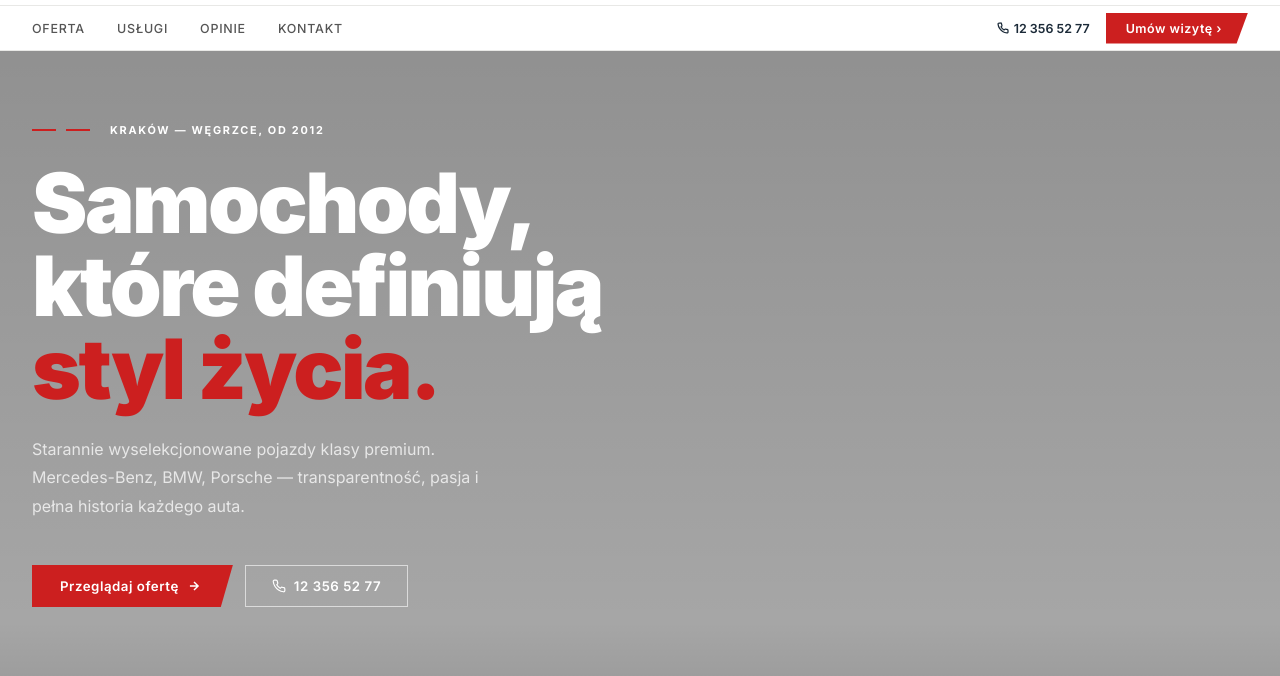
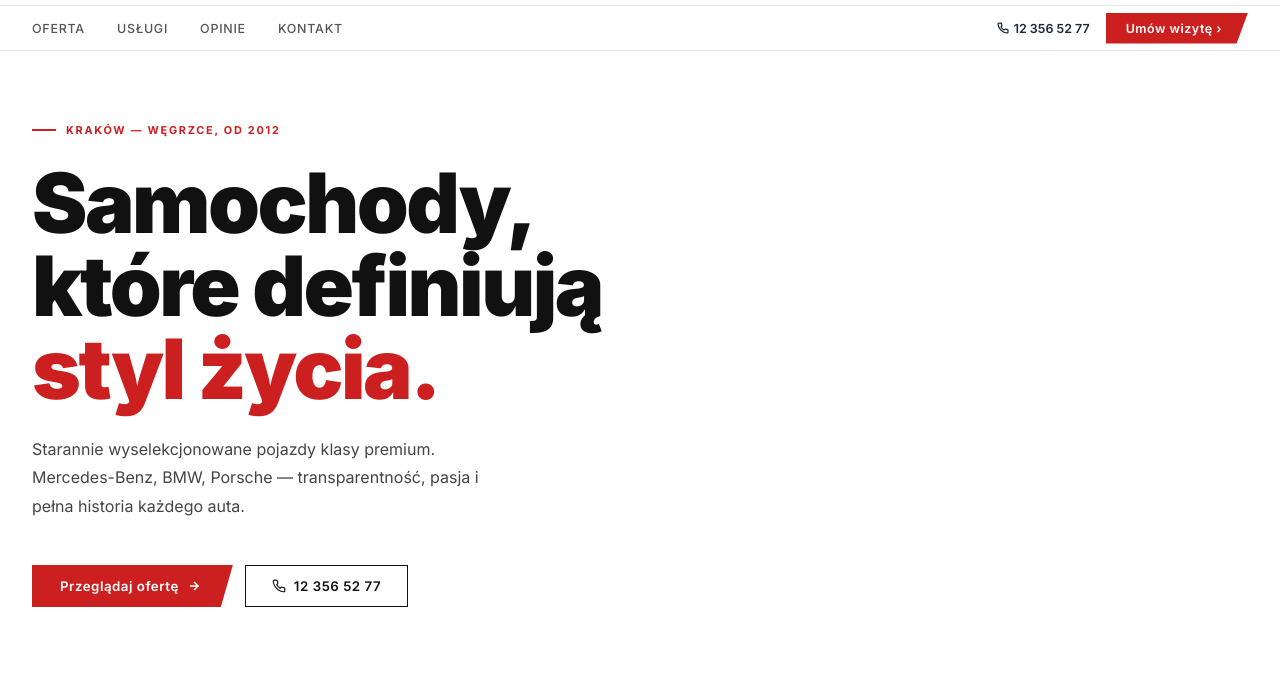
Before and after one commit to protocki17-cell/szk-site, a plain HTML site: page index.html in a window 1280 px wide. Shown: the part 69-745 px from the top of the page. Drawn offline with Linux system fonts and the light colour scheme.

Commit message:
Video: zoom out, white blur frame, 4K quality

```diff
--- a/index.html
+++ b/index.html
@@ -219,33 +219,48 @@
 <!-- ═══════════════ HERO ═══════════════ -->
 <section style="position:relative;min-height:100vh;padding-top:112px;overflow:hidden;display:flex;align-items:center;">
 
-  <!-- Video background -->
-  <video autoplay muted loop playsinline id="hero-video" style="position:absolute;inset:-8%;width:116%;height:116%;object-fit:cover;z-index:0;transform:scale(0.88);transition:opacity 1.2s ease;opacity:0;">
+  <!-- Video background — oddalony, 4K crisp -->
+  <video autoplay muted loop playsinline id="hero-video"
+    style="position:absolute;inset:0;width:100%;height:100%;object-fit:cover;z-index:0;
+           transform:scale(0.72) translateY(2%);
+           transform-origin:center center;
+           transition:opacity 1.4s cubic-bezier(0.16,1,0.3,1);
+           opacity:0;
+           image-rendering:high-quality;
+           filter:brightness(1.05) contrast(1.08) saturate(1.1);">
     <source src="porsche1.mp4" type="video/mp4"/>
   </video>
-  <!-- Dark overlay -->
-  <div style="position:absolute;inset:0;background:linear-gradient(to bottom, rgba(0,0,0,0.45) 0%, rgba(0,0,0,0.35) 60%, rgba(0,0,0,0.65) 100%);z-index:1;"></div>
+
+  <!-- Biały profesjonalny blur — ramka dookoła wideo -->
+  <!-- góra -->
+  <div style="position:absolute;top:0;left:0;right:0;height:28%;background:linear-gradient(to bottom,rgba(255,255,255,1) 0%,rgba(255,255,255,0.0) 100%);z-index:1;"></div>
+  <!-- dół -->
+  <div style="position:absolute;bottom:0;left:0;right:0;height:28%;background:linear-gradient(to top,rgba(255,255,255,1) 0%,rgba(255,255,255,0.0) 100%);z-index:1;"></div>
+  <!-- lewo -->
+  <div style="position:absolute;top:0;left:0;bottom:0;width:16%;background:linear-gradient(to right,rgba(255,255,255,1) 0%,rgba(255,255,255,0.0) 100%);z-index:1;"></div>
+  <!-- prawo -->
+  <div style="position:absolute;top:0;right:0;bottom:0;width:16%;background:linear-gradient(to left,rgba(255,255,255,1) 0%,rgba(255,255,255,0.0) 100%);z-index:1;"></div>
+
+  <!-- Delikatna biała mgiełka na wideo -->
+  <div style="position:absolute;inset:0;background:rgba(255,255,255,0.08);z-index:1;backdrop-filter:blur(0.4px);"></div>
 
   <div style="position:relative;z-index:2;max-width:1360px;margin:0 auto;padding:80px 2rem 64px;width:100%;">
 
     <!-- Eyebrow -->
-    <div class="label reveal" style="margin-bottom:24px;color:#fff;">
-      <span style="background:var(--red);width:24px;height:2px;display:inline-block;margin-right:10px;"></span>
-      Kraków — Węgrzce, od 2012
-    </div>
+    <div class="label reveal" style="margin-bottom:24px;">Kraków — Węgrzce, od 2012</div>
 
     <!-- Headline -->
-    <h1 class="reveal d1" style="font-size:clamp(2.8rem,6.5vw,6rem);font-weight:900;line-height:1.0;letter-spacing:-0.03em;max-width:900px;margin-bottom:24px;color:#fff;">
+    <h1 class="reveal d1" style="font-size:clamp(2.8rem,6.5vw,6rem);font-weight:900;line-height:1.0;letter-spacing:-0.03em;max-width:900px;margin-bottom:24px;color:var(--text);">
       Samochody,<br/>które definiują<br/><span style="color:var(--red);">styl życia.</span>
     </h1>
 
-    <p class="reveal d2" style="font-size:1rem;color:rgba(255,255,255,0.75);max-width:480px;line-height:1.8;margin-bottom:44px;">
+    <p class="reveal d2" style="font-size:1rem;color:#444;max-width:480px;line-height:1.8;margin-bottom:44px;">
       Starannie wyselekcjonowane pojazdy klasy premium. Mercedes-Benz, BMW, Porsche — transparentność, pasja i pełna historia każdego auta.
     </p>
 
     <div class="reveal d3" style="display:flex;gap:12px;flex-wrap:wrap;margin-bottom:72px;">
       <a href="#oferta" class="btn-red">Przeglądaj ofertę <svg width="14" height="14" viewBox="0 0 24 24" fill="none" stroke="currentColor" stroke-width="2.5"><path d="M5 12h14M12 5l7 7-7 7"/></svg></a>
-      <a href="#kontakt" class="btn-outline-white" style="border-color:rgba(255,255,255,0.6);"><svg width="14" height="14" viewBox="0 0 24 24" fill="none" stroke="currentColor" stroke-width="2"><path d="M22 16.92v3a2 2 0 01-2.18 2 19.79 19.79 0 01-8.63-3.07 19.5 19.5 0 01-6-6 19.79 19.79 0 01-3.07-8.67A2 2 0 014.11 2h3a2 2 0 012 1.72c.127.96.361 1.903.7 2.81a2 2 0 01-.45 2.11L8.09 9.91a16 16 0 006 6l1.27-1.27a2 2 0 012.11-.45c.907.339 1.85.573 2.81.7A2 2 0 0122 16.92z"/></svg> 12 356 52 77</a>
+      <a href="#kontakt" class="btn-outline"><svg width="14" height="14" viewBox="0 0 24 24" fill="none" stroke="currentColor" stroke-width="2"><path d="M22 16.92v3a2 2 0 01-2.18 2 19.79 19.79 0 01-8.63-3.07 19.5 19.5 0 01-6-6 19.79 19.79 0 01-3.07-8.67A2 2 0 014.11 2h3a2 2 0 012 1.72c.127.96.361 1.903.7 2.81a2 2 0 01-.45 2.11L8.09 9.91a16 16 0 006 6l1.27-1.27a2 2 0 012.11-.45c.907.339 1.85.573 2.81.7A2 2 0 0122 16.92z"/></svg> 12 356 52 77</a>
     </div>
 
     <!-- Hero bento grid -->
```
